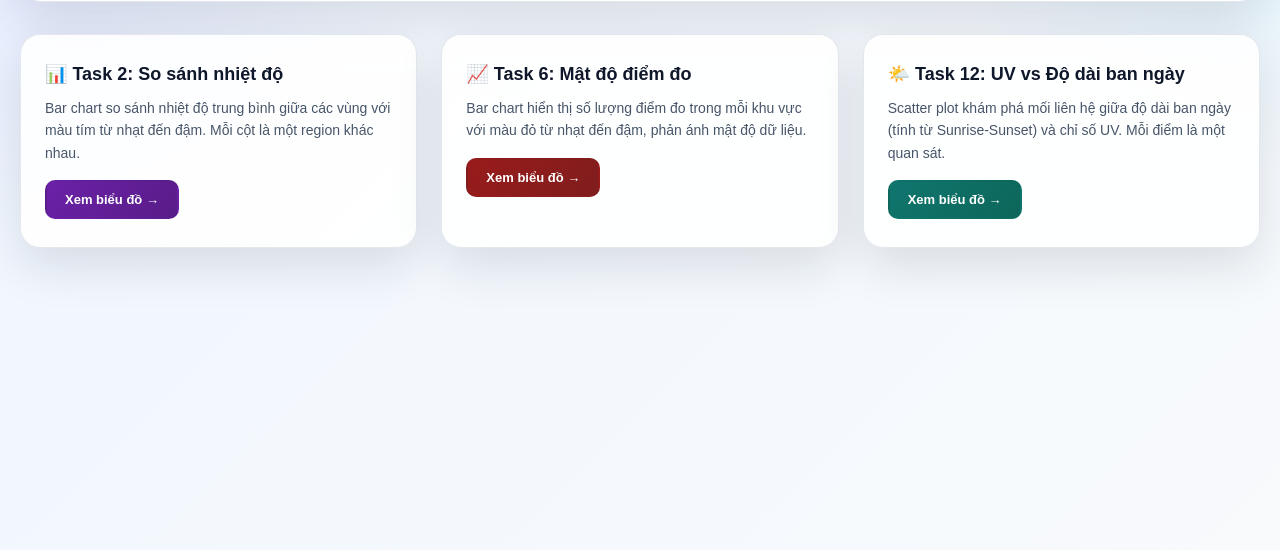
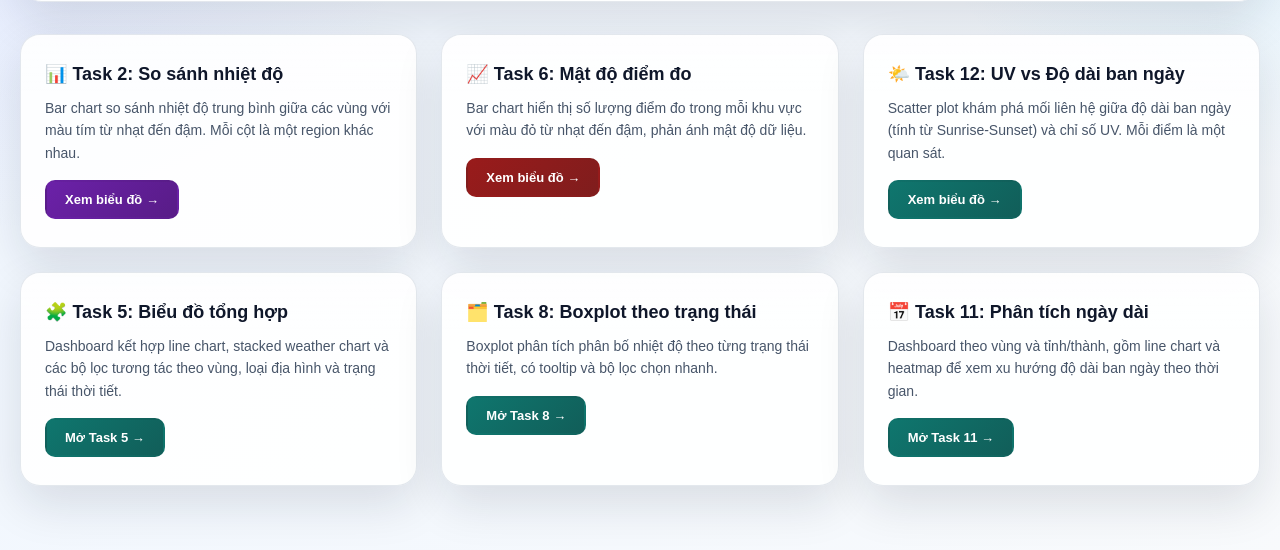
Before and after one commit to HDXuan15/weather-data-analysis-visualization-d3, a plain HTML site: page index.html in a window 1280 px wide. Shown: the part 220-770 px from the top of the page. Drawn offline with Linux system fonts and the light colour scheme.

Commit message:
feat: modify read csv

```diff
--- a/index.html
+++ b/index.html
@@ -84,6 +84,12 @@
       .card-color-red .card-link:hover {
         box-shadow: 0 8px 16px rgba(153, 27, 27, 0.3);
       }
+      .card-color-teal .card-link {
+        background: linear-gradient(135deg, #0f766e, #115e59);
+      }
+      .card-color-teal .card-link:hover {
+        box-shadow: 0 8px 16px rgba(15, 118, 110, 0.3);
+      }
     </style>
   </head>
   <body>
@@ -132,6 +138,39 @@
             <a href="task12.html" class="card-link">Xem biểu đồ →</a>
           </div>
         </article>
+
+        <article class="card card-color-teal">
+          <div class="card-inner">
+            <h3>🧩 Task 5: Biểu đồ tổng hợp</h3>
+            <p class="card-desc">
+              Dashboard kết hợp line chart, stacked weather chart và các bộ lọc
+              tương tác theo vùng, loại địa hình và trạng thái thời tiết.
+            </p>
+            <a href="task 5.html" class="card-link">Mở Task 5 →</a>
+          </div>
+        </article>
+
+        <article class="card card-color-teal">
+          <div class="card-inner">
+            <h3>🗂️ Task 8: Boxplot theo trạng thái</h3>
+            <p class="card-desc">
+              Boxplot phân tích phân bố nhiệt độ theo từng trạng thái thời tiết,
+              có tooltip và bộ lọc chọn nhanh.
+            </p>
+            <a href="task 8.html" class="card-link">Mở Task 8 →</a>
+          </div>
+        </article>
+
+        <article class="card card-color-teal">
+          <div class="card-inner">
+            <h3>📅 Task 11: Phân tích ngày dài</h3>
+            <p class="card-desc">
+              Dashboard theo vùng và tỉnh/thành, gồm line chart và heatmap để
+              xem xu hướng độ dài ban ngày theo thời gian.
+            </p>
+            <a href="task 11.html" class="card-link">Mở Task 11 →</a>
+          </div>
+        </article>
       </section>
     </main>
   </body>
--- a/task12.js
+++ b/task12.js
@@ -1,4 +1,4 @@
-d3.csv("df_weather_fixed_utf8.csv").then((rawData) => {
+d3.csv("./df_weather_fixed_utf8.csv").then((rawData) => {
   const parseNumber = (value) => {
     const parsed = Number(String(value).trim().replace(",", "."));
     return Number.isFinite(parsed) ? parsed : NaN;
--- a/task2.js
+++ b/task2.js
@@ -1,4 +1,4 @@
-d3.csv("df_weather_fixed_utf8.csv").then((rawData) => {
+d3.csv("./df_weather_fixed_utf8.csv").then((rawData) => {
   const parseNumber = (value) => {
     const parsed = Number(String(value).trim().replace(",", "."));
     return Number.isFinite(parsed) ? parsed : NaN;
--- a/task6.js
+++ b/task6.js
@@ -1,4 +1,4 @@
-d3.csv("df_weather_fixed_utf8.csv").then((rawData) => {
+d3.csv("./df_weather_fixed_utf8.csv").then((rawData) => {
   const data = rawData
     .map((row) => ({
       region: row["Location.Region"],
```
Also changed, not shown: task 11.html (+1 -7 lines), task 5.html (+2 -6 lines), task 8.html (+2 -3 lines).
